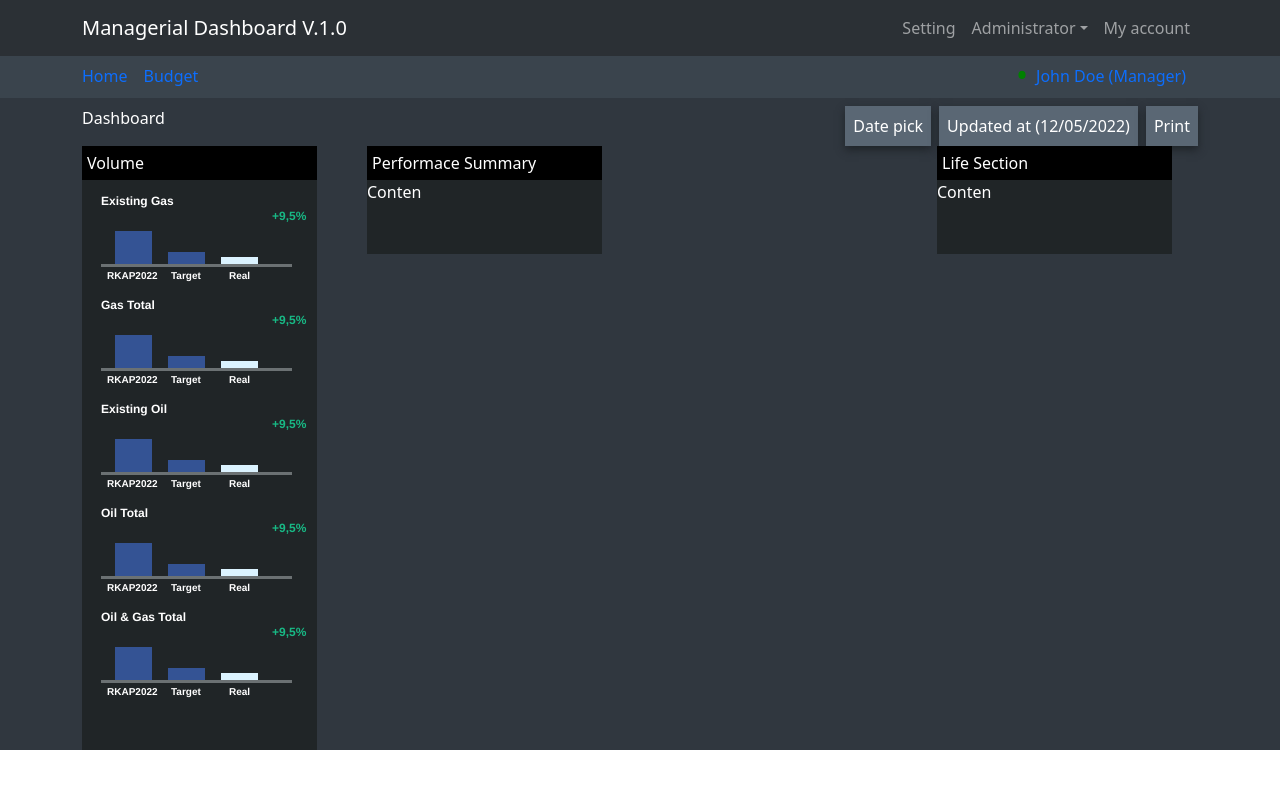
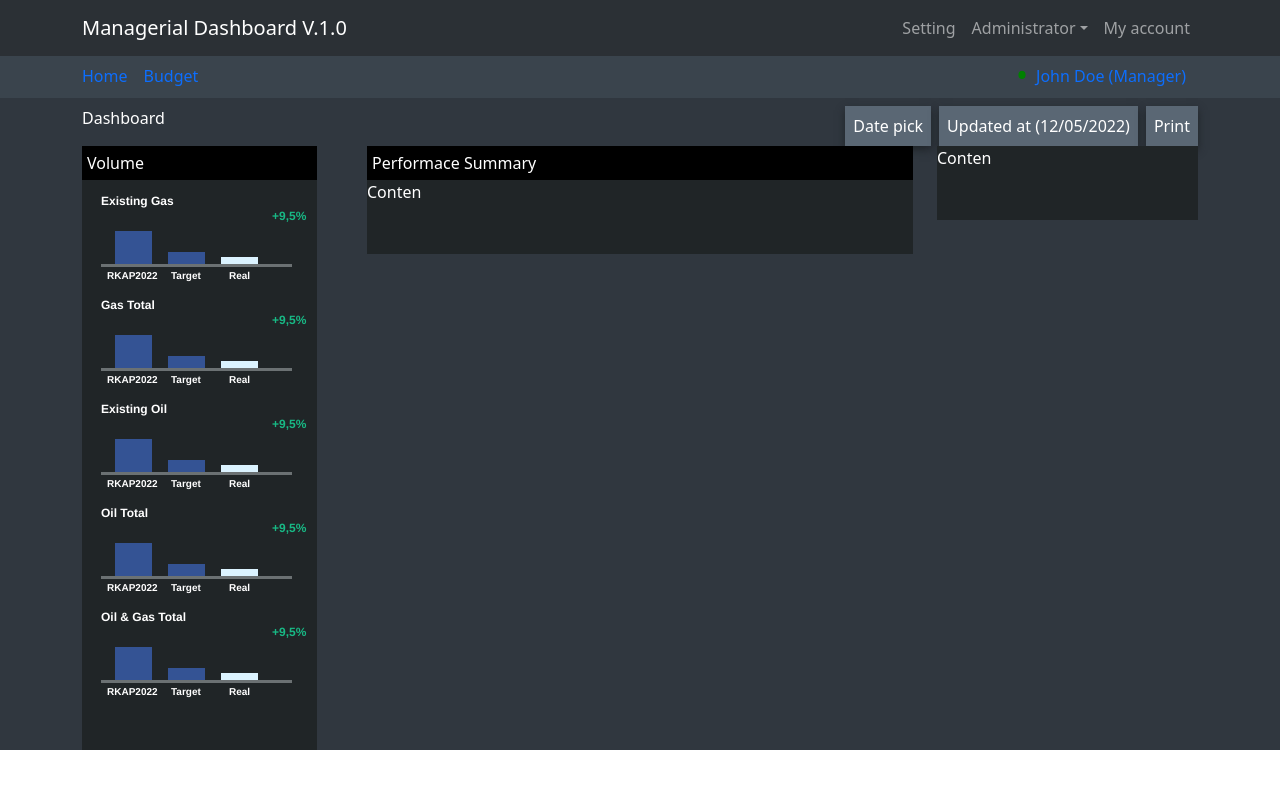
Before and after one commit to auzanxp/chart-engineer, a React (Vite) app: page / in a window 1280 px wide. Shown: the top 788 px of the page. Built offline with nearby package versions, Linux system fonts and the light colour scheme.

Commit message:
feat: add section

```diff
--- a/src/components/Molecules/LeftSection/LifeSection.css
+++ b/src/components/Molecules/LeftSection/LifeSection.css
@@ -1,11 +1,5 @@
-.conten {
-  width: 235px;
+.life-section {
   background-color: #202527;
   height: auto;
   padding-bottom: 50px;
 }
-
-.conten-title {
-  background-color: black;
-  padding: 5px;
-}
--- a/src/components/Molecules/LeftSection/LifeSection.jsx
+++ b/src/components/Molecules/LeftSection/LifeSection.jsx
@@ -2,8 +2,7 @@ import "./LifeSection.css";
 
 const LifeSection = () => {
   return (
-    <div className="conten">
-      <div className="conten-title">Life Section</div>
+    <div className="life-section">
       <div>Conten</div>
     </div>
   );
--- a/src/components/Molecules/PerfomanceSection/PerfomanceSection.css
+++ b/src/components/Molecules/PerfomanceSection/PerfomanceSection.css
@@ -1,10 +1,10 @@
-.conten {
+.conten-wrap {
   background-color: #202527;
   height: auto;
   padding-bottom: 50px;
 }
 
-.conten-title {
+.perfomance-title {
   background-color: black;
   padding: 5px;
 }
--- a/src/components/Molecules/PerfomanceSection/PerfomanceSection.jsx
+++ b/src/components/Molecules/PerfomanceSection/PerfomanceSection.jsx
@@ -2,8 +2,8 @@ import "./PerfomanceSection.css";
 
 const PerfomanceSection = () => {
   return (
-    <div className="conten">
-      <div className="conten-title">Performace Summary</div>
+    <div className="conten-wrap">
+      <div className="perfomance-title">Performace Summary</div>
       <div>Conten</div>
     </div>
   );
```
Also changed, not shown: src/assets/images/Test Mockup - Home.png (added).
